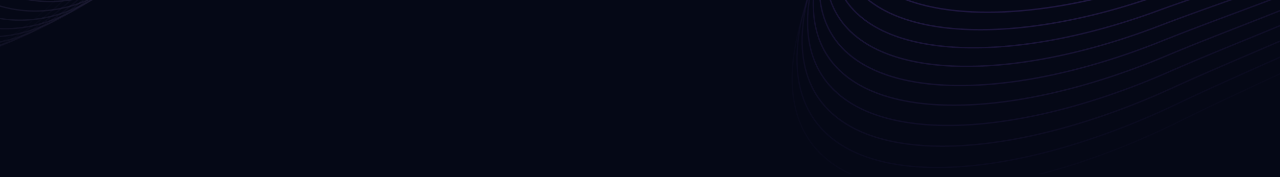
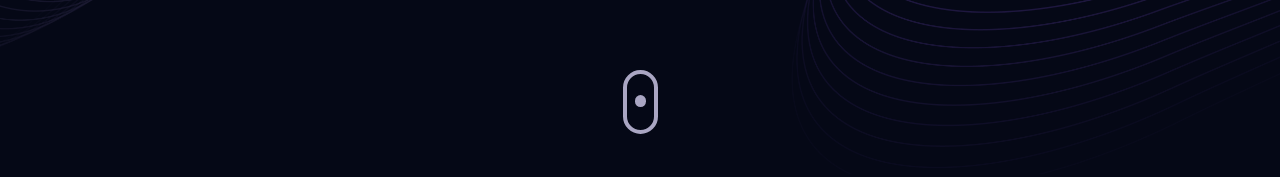
Before and after one commit to youngrokkim2017/portfolio_threejs, a React (Vite) app: page / in a window 1280 px wide. Shown: the part 626-803 px from the top of the page. Built offline with nearby package versions, Linux system fonts and the light colour scheme.

Commit message:
Update with motion

```diff
--- a/src/components/Hero.jsx
+++ b/src/components/Hero.jsx
@@ -21,6 +21,23 @@
         </div>
       </div>
       <ComputersCanvas />
+      <div className='absolute xs:bottom-10 bottom-32 w-full flex justify-center items-center'>
+        <a href='#about'>
+          <div className='w-[35px] h-[64px] rounded-3xl border-4 border-secondary flex justify-center items-start p-2'>
+            <motion.div
+              animate={{
+                y: [0, 24, 0],
+              }}
+              transition={{
+                duration: 1.5,
+                repeat: Infinity,
+                repeatType: "loop",
+              }}
+              className='w-3 h-3 rounded-full bg-secondary mb-1'
+            />
+          </div>
+        </a>
+      </div>
     </section>
   )
 }
```
